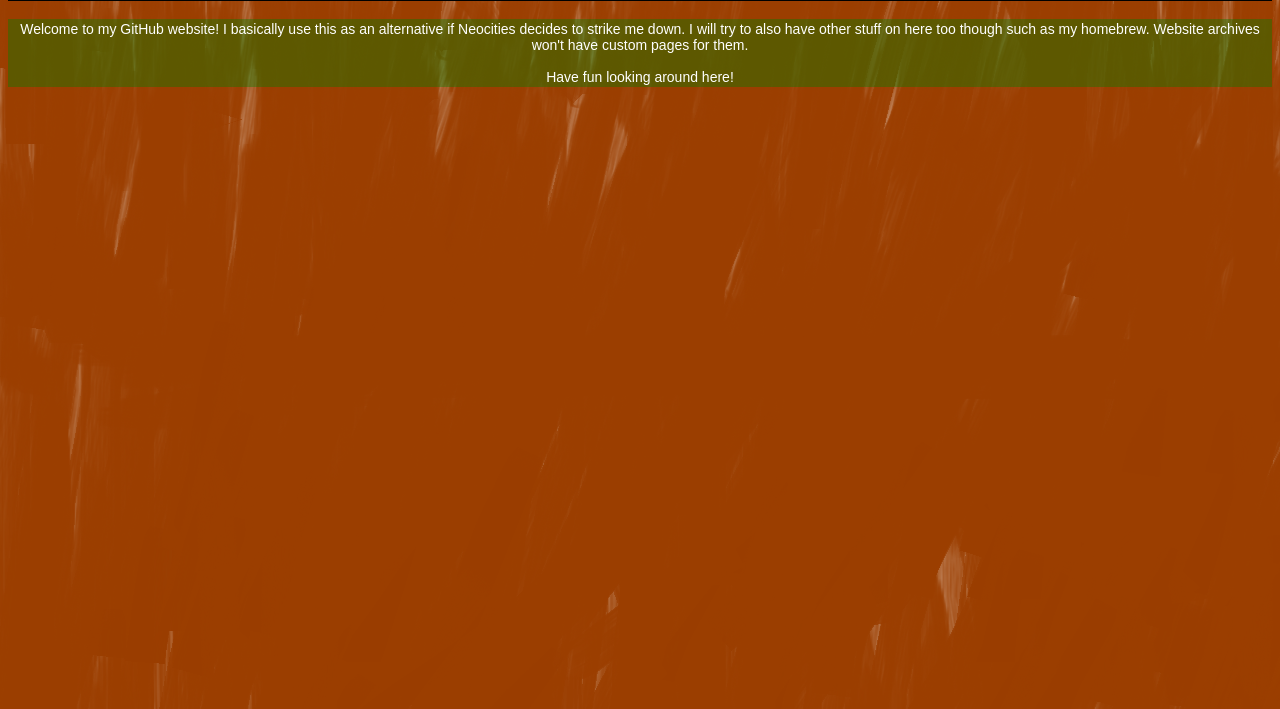
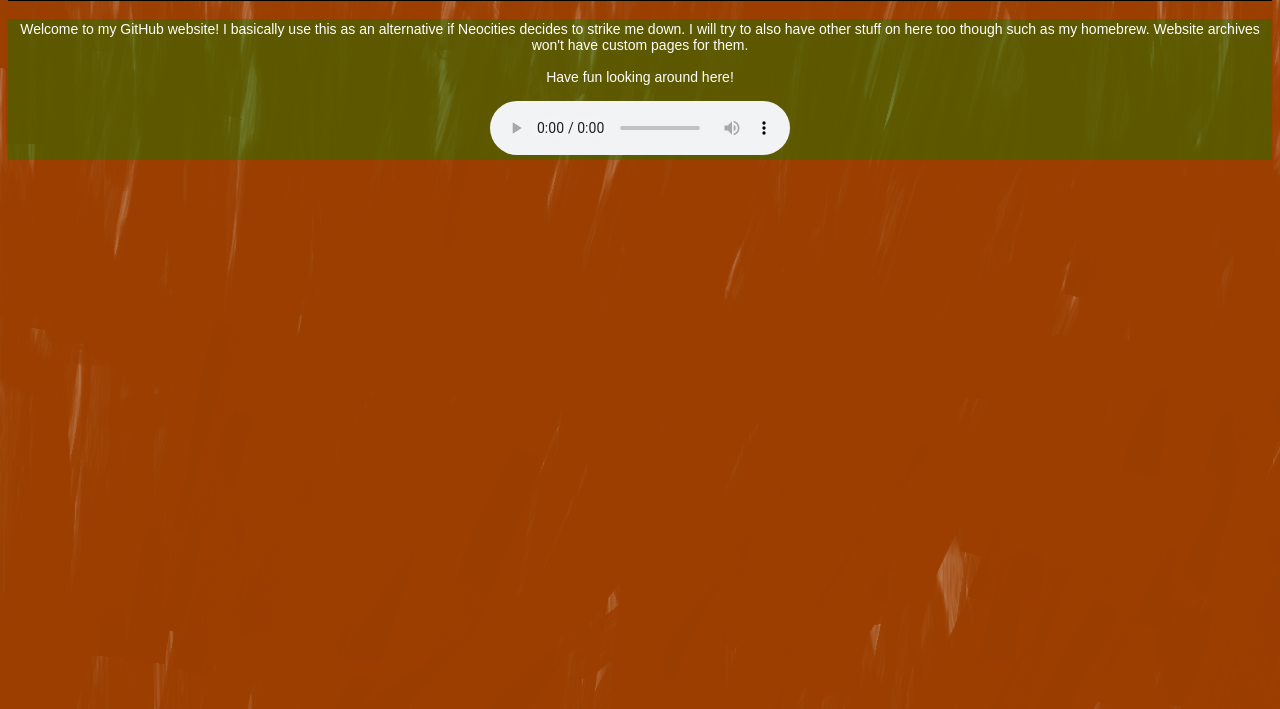
Before and after one commit to DigitalCheese/digitalcheese.github.io, a plain HTML site: page index.html in a window 1280 px wide. Shown: the part 91-800 px from the top of the page. Drawn offline with Linux system fonts and the light colour scheme.

Commit message:
Update index.html

```diff
--- a/index.html
+++ b/index.html
@@ -19,6 +19,8 @@
       <div class=main>Welcome to my GitHub website! I basically use this as an alternative if Neocities decides to strike me down. I will try to also have other stuff on here too though such as my homebrew. Website archives won't have custom pages for them.
         <br><br>
         Have fun looking around here!
+        <br><br>
+        <audio controls src="/Media/Music/LQTest.mp3"></audio>
       </div>
     </div>
   </body>
```
